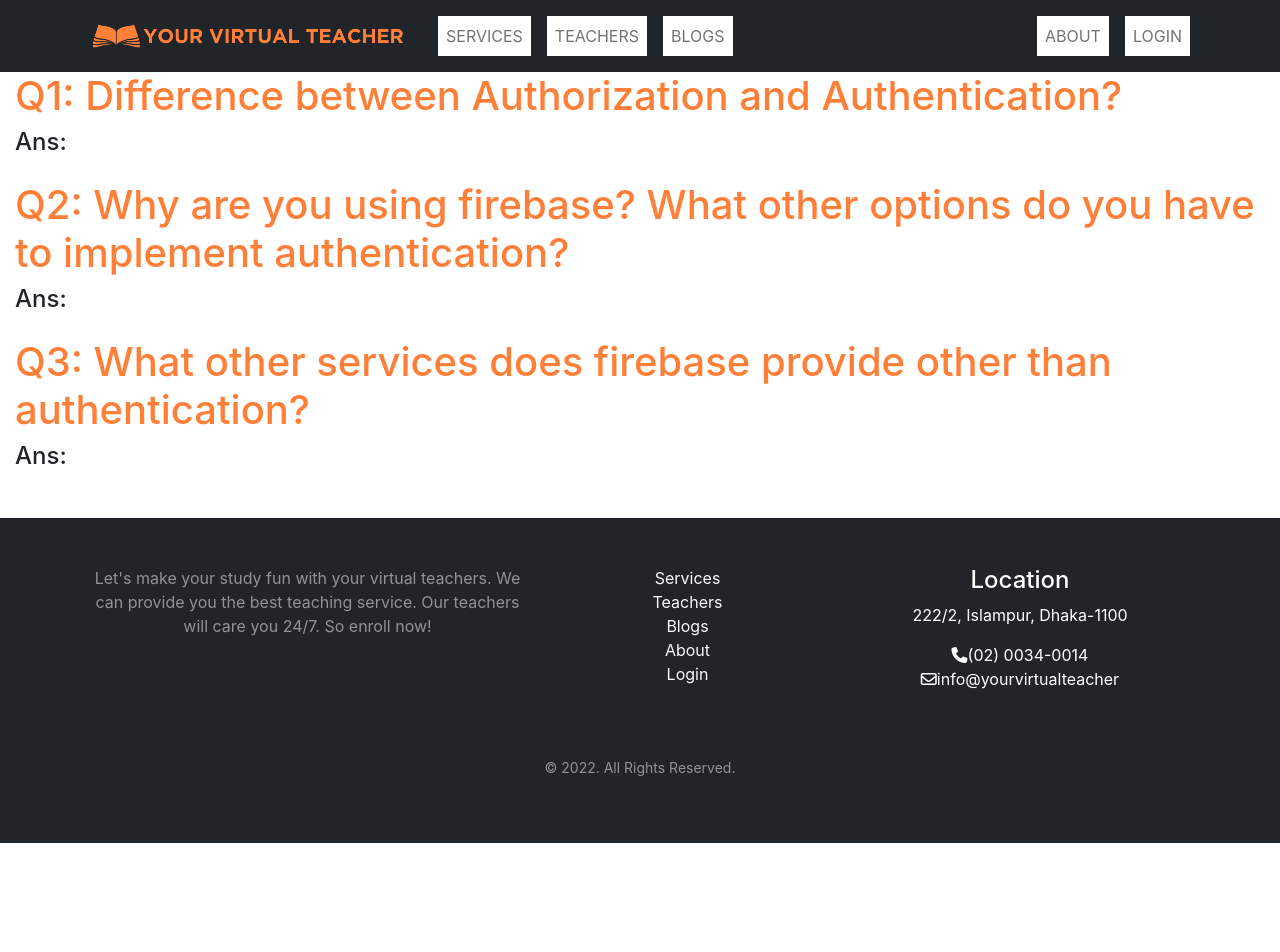
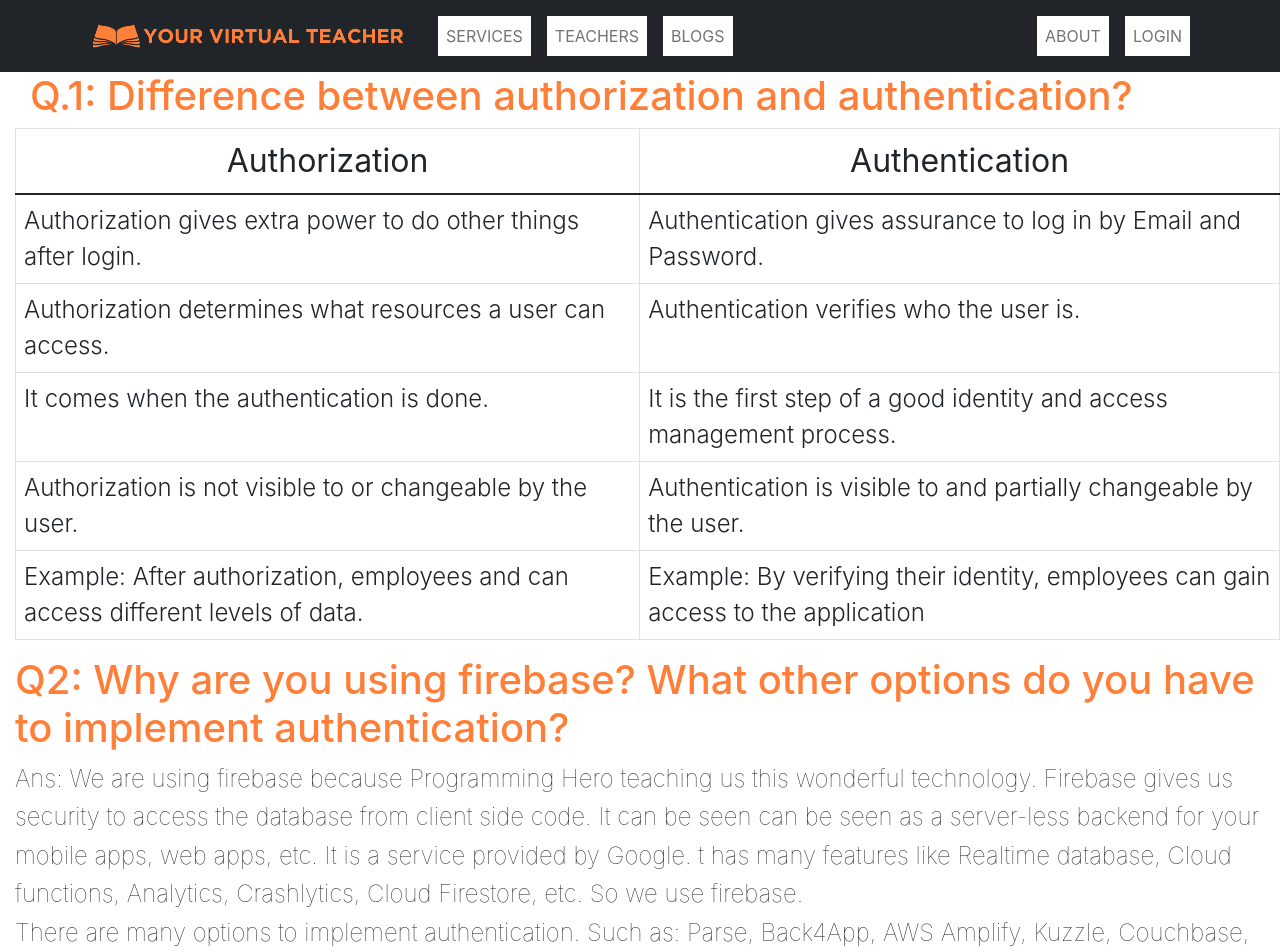
Before and after one commit to muhammadalaminwd/tenth-assignment, a React (Create React App) app: page /blogs in a window 1280 px wide. Shown: the top 952 px of the page. Before the commit the page ends 843 px from the top, so only its background shows below. Built offline with nearby package versions, Linux system fonts and the light colour scheme; no server answers.

Commit message:
questions-answer-written

```diff
--- a/src/Pages/Blogs/Blogs.css
+++ b/src/Pages/Blogs/Blogs.css
@@ -6,4 +6,7 @@
 .answer{
     text-align: left;
     margin-left: 15px;
+    font-weight: lighter;
+    line-height: 1.6;
+
 }
--- a/src/Pages/Blogs/Blogs.js
+++ b/src/Pages/Blogs/Blogs.js
@@ -4,12 +4,49 @@
 const Blogs = () => {
     return (
         <div>
-            <h1 className='question'>Q1: Difference between Authorization and Authentication?</h1>
-            <h4 className='answer mb-4'>Ans: </h4>
-            <h1 className='question'>Q2: Why are you using firebase? What other options do you have to implement authentication?</h1>
-            <h4 className='answer mb-4'>Ans: </h4>
-            <h1 className='question'>Q3: What other services does firebase provide other than authentication?</h1>
-            <h4 className='answer'>Ans: </h4>
+            <div className="text-start question">
+            <h1 className="question fs-1">Q.1: Difference between authorization and authentication?</h1>
+                <table className="table table-bordered">
+                    <thead>
+                      <tr>
+                        <th className="fs-2 fw-normal text-center" scope="col">Authorization</th>
+                        <th className="fs-2 fw-normal text-center" scope="col">Authentication</th>
+                      </tr>
+                    </thead>
+                    <tbody className="">
+                      <tr >
+                        <td className="fs-4 fw-light" scope="row">Authorization gives extra power to do other things after login.</td>
+                        <td className="fs-4 fw-light">Authentication gives assurance to log in by Email and Password.</td>
+                      </tr>
+                      <tr >
+                        <td className="fs-4 fw-light" scope="row">Authorization determines what resources a user can access.</td>
+                        <td className="fs-4 fw-light">Authentication verifies who the user is.</td>
+                      </tr>
+                      <tr >
+                        <td className="fs-4 fw-light" scope="row">It comes when the authentication is done.</td>
+                        <td className="fs-4 fw-light">It is the first step of a good identity and access management process.</td>
+                      </tr>
+                      <tr >
+                        <td className="fs-4 fw-light" scope="row">Authorization is not visible to or changeable by the user.</td>
+                        <td className="fs-4 fw-light">Authentication is visible to and partially changeable by the user.</td>
+                      </tr>
+                      <tr >
+                        <td className="fs-4 fw-light" scope="row">Example: After authorization, employees and can access different levels of data. </td>
+                        <td className="fs-4 fw-light">Example: By verifying their identity, employees can gain access to the application</td>
+                      </tr>
+                    </tbody>
+                  </table>
+            <p className="fs-4 fw-light"></p>
+        </div>
+        <h1 className='question'>Q2: Why are you using firebase? What other options do you have to implement authentication?</h1>
+        <h4 className='answer mb-4'>Ans: We are using firebase because Programming Hero teaching us this wonderful technology. Firebase gives us security to access the database from client side code. It can be seen can be seen as a server-less backend for your mobile apps, web apps, etc. It is a service provided by Google. t has many features like Realtime database, Cloud functions, Analytics, Crashlytics, Cloud Firestore, etc. So we use firebase.
+        <br />
+        There are many options to implement authentication. Such as: Parse, Back4App, AWS Amplify, Kuzzle, Couchbase, NativeScript, RxDB, Flutter etc. But the firebase is one of the best options for authentication. Because it supports passwords, phone numbers, popular federated identity, providers like Google, Facebook, Github, Twitter, Yahoo and many more.
+        </h4>
+        <h1 className='question'>Q3: What other services does firebase provide other than authentication?</h1>
+        <h4 className='answer'>Ans: There are many services firebase provide other than authentication that given below:<br />
+        1. Hosting <br /> 2. Cloud Firestore <br />3. Realtime Database<br /> 4. Remote Config<br /> 5. Firebase ML<br /> 6. Cloud Functions <br /> 7. Cloud Messaging <br /> 8. Cloud Storage
+        </h4>
         </div>
     );
 };
```
